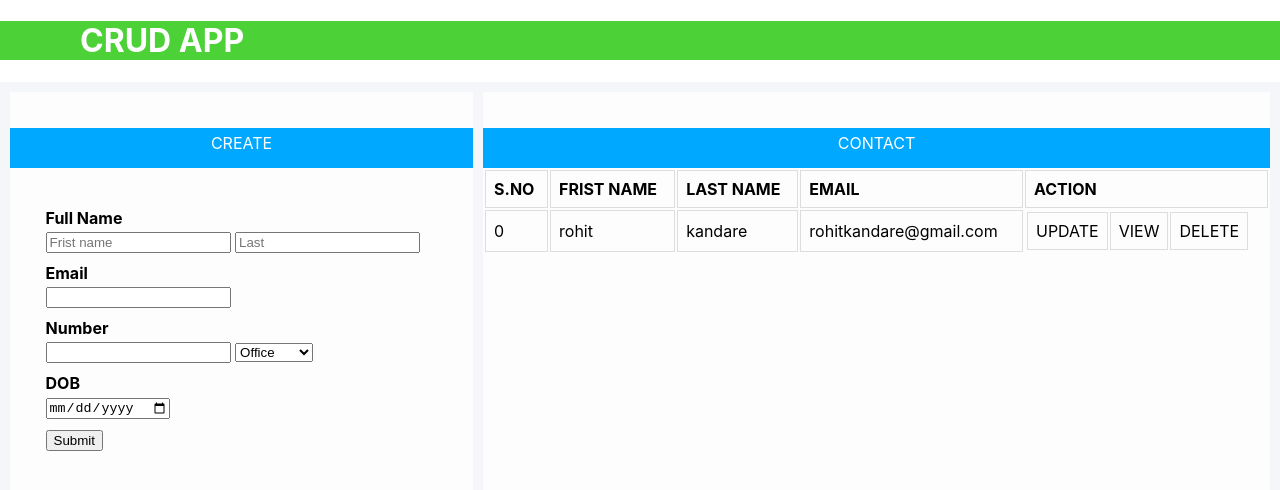
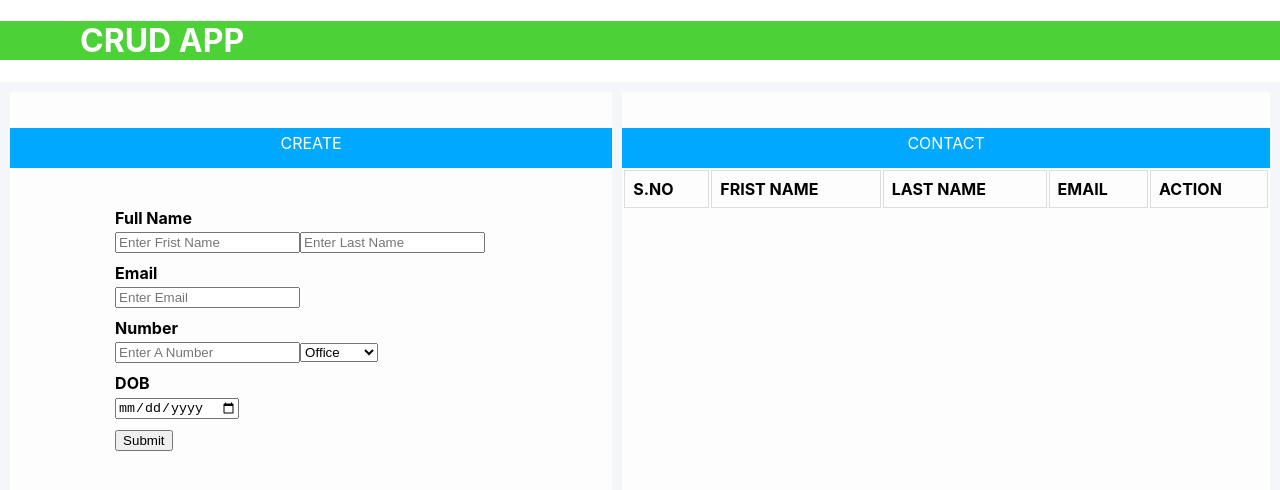
Before and after one commit to rohitkandare/reactjs-crud-in-redux, a React (Create React App) app: page / in a window 1280 px wide. Shown: the top 490 px of the page. Built offline with nearby package versions, Linux system fonts and the light colour scheme.

Commit message:
break component

```diff
--- a/package.json
+++ b/package.json
@@ -8,7 +8,7 @@
     "@testing-library/user-event": "^7.2.1",
     "react": "^16.13.1",
     "react-dom": "^16.13.1",
-    "react-scripts": "^3.4.3"
+    "react-scripts": "^3.4.4"
   },
   "scripts": {
     "start": "react-scripts start",
--- /dev/null
+++ b/src/view/LeftForm.js
@@ -0,0 +1,86 @@
+import React, { useState } from 'react'
+import InputTag from './formCompnent/InputTag';
+import SelectTag from './formCompnent/SelectTag';
+
+function LeftForm({ userTemplate }) {
+    const [userData, setUserData] = useState(userTemplate)
+    const [data, setData] = useState([])
+
+    const handleChange = (event) => {
+        const { name, value } = event.target
+        setData({
+            ...data,
+            [name]: value
+
+        })
+    }
+    const addUser = (event) => {
+        event.preventDefault()
+        setUserData({
+            ...userData,
+            [userData]: data,
+        })
+    }
+    const formData = [
+        {
+            name: "fristName",
+            placeholder: "Enter Frist Name",
+            type: "text"
+        },
+        {
+            name: "lastName",
+            placeholder: "Enter Last Name",
+            type: "text"
+        },
+        {
+            name: "email",
+            placeholder: "Enter Email",
+            type: "email"
+        },
+        {
+            name: "number",
+            placeholder: "Enter A Number",
+            type: "number"
+        },
+        {
+            name: "dob",
+            placeholder: "Enter A DOB",
+            type: "date"
+        }
+    ]
+    return (
+        <div className="left">
+            <div className="tableHeading">
+                <p>CREATE</p>
+            </div>
+            <form onSubmit={addUser}>
+                <ul className="form-style-1">
+                    <li>
+                        <label>Full Name</label>
+                        <InputTag formData={formData[0]} userData={data.fristName} func={handleChange} />
+                        <InputTag formData={formData[1]} userData={data.lastName} func={handleChange} />
+                    </li>
+                    <li>
+                        <label>Email </label>
+                        <InputTag formData={formData[2]} userData={data.email} func={handleChange} />
+                    </li>
+                    <li>
+                        <label>Number</label>
+                        <InputTag formData={formData[3]} userData={data.number} func={handleChange} />
+                        <SelectTag data={data.phoneType} />
+                    </li>
+                    <li>
+                        <label>DOB </label>
+                        <InputTag formData={formData[4]} userData={data.dob} func={handleChange} />
+                    </li>
+                    <li>
+                        <input type="submit" />
+                    </li>
+                </ul>
+            </form>
+
+        </div>
+    )
+}
+
+export default LeftForm
--- a/src/view/LeftTable.js
+++ /dev/null
@@ -1,65 +0,0 @@
-import React from 'react'
-
-function LeftTable(props) {
-    let users = props.users
-    const addUser = (event) => {
-        event.preventDefault();
-
-    }
-    return (
-        <div className="left">
-            <div className="tableHeading">
-                <p>CREATE</p>
-            </div>
-            <form onSubmit={addUser}>
-                <ul className="form-style-1">
-                    <li><label>Full Name</label><input type="text" value={users.fristName} placeholder="Frist name" /> <input type="text" name="lastName" placeholder="Last"
-                        //onChange={handleChange}
-                        value={users.lastName} /></li>
-                    <li>
-                        <label>Email </label>
-                        <input
-                            type="email"
-                            name="email"
-                            //  onChange={handleChange}
-                            value={users.email}
-                        />
-                    </li>
-                    <li>
-                        <label>Number</label>
-                        <input
-                            type="number"
-                            name="number"
-                            //  onChange={handleChange}
-                            value={users.number}
-                        />  <select name="numType"
-                            id="select"
-                            //onChange={handleChange}
-                            value={users.numType}
-                        >
-                            <option value="office">Office</option>
-                            <option value="home">Home</option>
-                            <option value="persional">Persional</option>
-                        </select>
-                    </li>
-                    <li>
-                        <label>DOB </label>
-                        <input
-                            type="date"
-                            name="dob"
-                            //    onChange={handleChange}
-                            value={users.dob}
-                        />
-                    </li>
-                    <li>
-                        <input type="submit" />
-                    </li>
-                </ul>
-
-            </form>
-
-        </div>
-    )
-}
-
-export default LeftTable
--- a/src/view/RightTable.js
+++ b/src/view/RightTable.js
@@ -16,20 +16,20 @@ function RightTable(props) {
                 <th>ACTION</th>
             </tr>
             {
-                props.users.map((user, index) => (
+                // props.users.map((user, index) => (
 
-                    <tr key={index}>
-                        <td>{index}</td>
-                        <td>{user.fristName}</td>
-                        <td>{user.lastName}</td>
-                        <td>{user.email}</td>
-                        <tr>
-                            <td>UPDATE</td>
-                            <td>VIEW</td>
-                            <td>DELETE</td>
-                        </tr>
-                    </tr>
-                ))
+                //     <tr key={index}>
+                //         <td>{index}</td>
+                //         <td>{user.fristName}</td>
+                //         <td>{user.lastName}</td>
+                //         <td>{user.email}</td>
+                //         <tr>
+                //             <td>UPDATE</td>
+                //             <td>VIEW</td>
+                //             <td>DELETE</td>
+                //         </tr>
+                //     </tr>
+                // ))
             }
 
         </table>
--- a/src/view/View.js
+++ b/src/view/View.js
@@ -1,30 +1,25 @@
-import React, { useState } from 'react'
-import LeftTable from './LeftTable'
+import React from 'react'
+import LeftForm from './LeftForm'
 import RightTable from './RightTable'
 import './view.css'
 function View() {
-    let userTemplate = { fristName: "rohit", lastName: "kandare", email: "rohitkandare@gmail.com", phone: "", phoneType: "", dob: "" }
-    let [users, setUsers] = useState([userTemplate])
-    let [users1, setUsers1] = useState([])
-    // const handleChange = (event) => {
-    //     setUsers1(...users1, event.target.value)
-    // }
-    // const addUser = (event) => {
-    //     event.preventDefault();
-    //     setUsers((prevValue) => {
-    //         return [...prevValue, users]
-    //     })
-
-
-    // }
-
+    const userTemplate =
+    {
+        fristName: "",
+        lastName: "",
+        email: "",
+        phone: "",
+        phoneType: "",
+        dob: ""
+    }
     return (
         <div className="grid-container">
-            <LeftTable users={users} />
-            <RightTable users={users} />
+            <LeftForm users={userTemplate} />
+            <RightTable users={userTemplate} />
         </div>
 
     )
 }
 
+
 export default View
--- /dev/null
+++ b/src/view/formCompnent/InputTag.js
@@ -0,0 +1,24 @@
+import React from 'react'
+
+
+function InputTag(props) {
+    const userData = props.userData
+    const formData = props.formData
+    const handleChange = props.fun
+    console.log(userData)
+
+
+    return (
+        <>
+            <input
+                type={formData.type}
+                name={formData.name}
+                placeholder={formData.placeholder}
+                value={userData}
+                onChange={handleChange}
+            />
+        </>
+    )
+}
+
+export default InputTag
--- /dev/null
+++ b/src/view/formCompnent/SelectTag.js
@@ -0,0 +1,19 @@
+import React from 'react'
+
+function SelectTag(props) {
+    const users = props.data
+    return (
+        <>
+            <select name="numType"
+                id="select"
+                value={users}
+            >
+                <option value="office">Office</option>
+                <option value="home">Home</option>
+                <option value="persional">Persional</option>
+            </select>
+        </>
+    )
+}
+
+export default SelectTag
```
Also changed, not shown: 1 other file (tests, documents, lock files or other folders).
